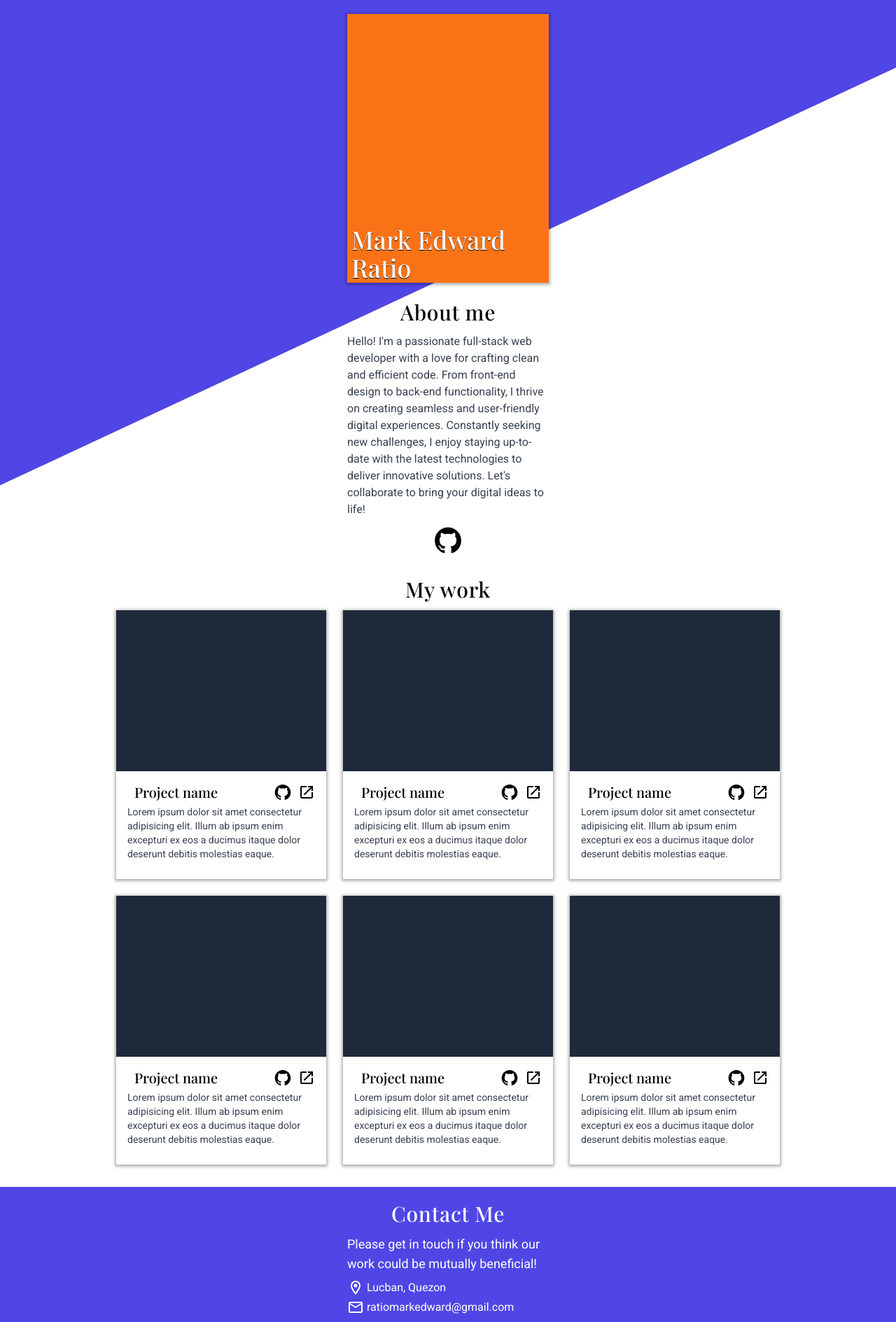
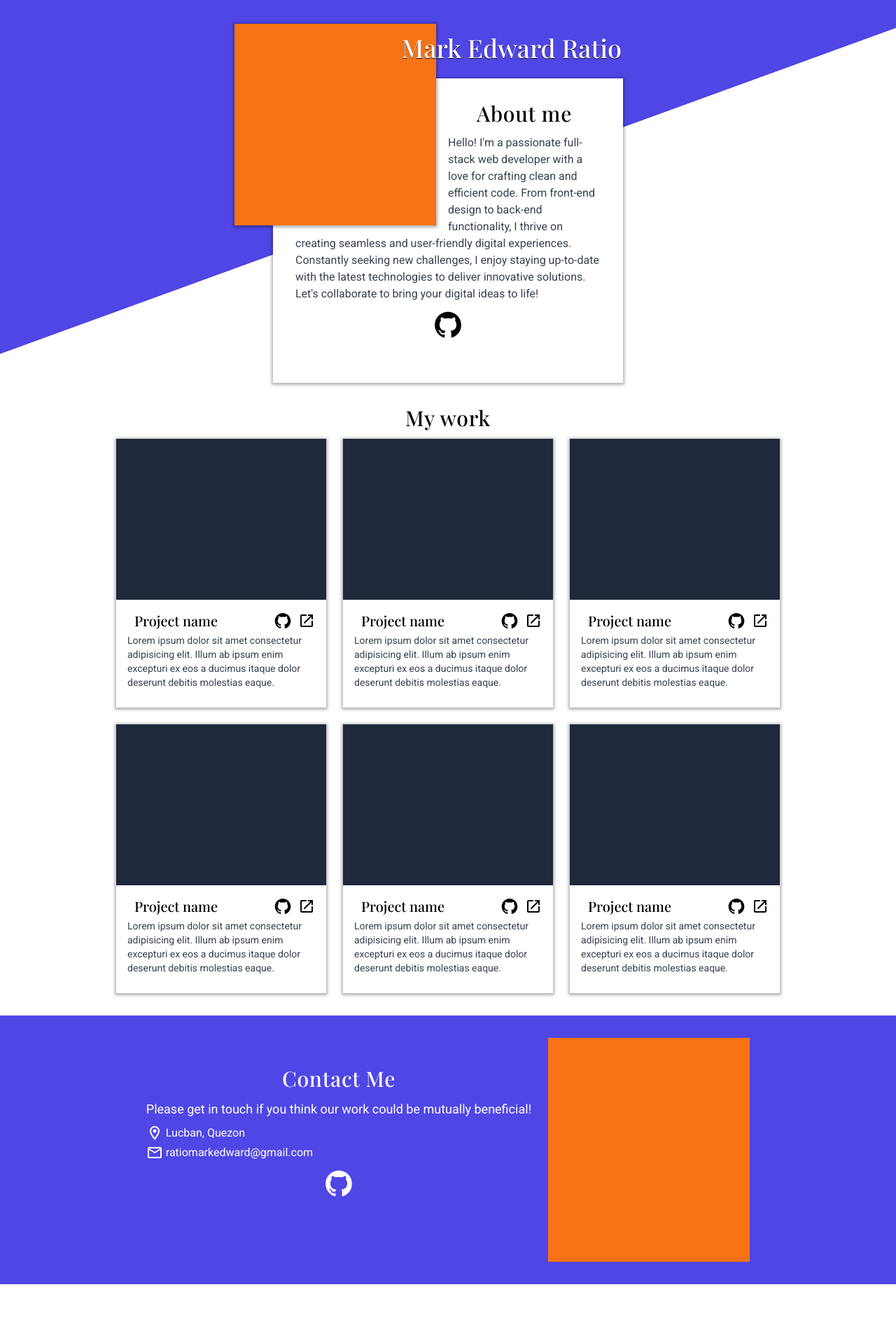
Before and after one commit to MERatio/portfolio, a website built with webpack: page src/index.html in a window 1280 px wide. Shown: the top 1889 px of the page at 70% size. After the commit the page ends 1835 px from the top, so only its background shows below. Built offline with nearby package versions, Linux system fonts and the light colour scheme.

Commit message:
Add inc tablet design, and refactor

```diff
--- a/src/index.html
+++ b/src/index.html
@@ -48,16 +48,21 @@
       </symbol>
     </svg>
     <main>
-      <header class="slant-gradient mb-8 px-5 pt-5">
-        <div class="mx-auto w-72 max-w-full">
-          <div class="main-shadow relative mx-auto mb-6 h-96 bg-orange-500">
+      <header class="slant-gradient mb-8 px-5 pt-5 md:pt-28">
+        <div
+          class="md:main-shadow mx-auto w-72 max-w-full md:relative md:h-[435px] md:w-[500px] md:bg-white md:p-8"
+        >
+          <div
+            class="main-shadow relative mx-auto mb-6 h-[22.5rem] w-64 max-w-full bg-orange-500 md:absolute md:left-[-11%] md:top-[-18%] md:mb-0 md:h-72 md:w-72"
+          >
             <!-- <img src="" alt=""> -->
             <h1
-              class="playfair-display-font text-shadow absolute bottom-0.5 left-1.5 text-4xl text-white"
+              class="playfair-display-font text-shadow absolute bottom-0.5 left-1.5 text-4xl text-white md:bottom-[initial] md:left-[initial] md:right-[-92%] md:top-[5%]"
             >
               Mark Edward Ratio
             </h1>
           </div>
+          <div class="md:float-left md:h-[50%] md:w-[50%]"></div>
           <h2 class="playfair-display-font section-heading">About me</h2>
           <p class="mb-3 text-gray-700">
             Hello! I'm a passionate full-stack web developer with a love for
@@ -348,8 +353,11 @@
         </ul>
       </section>
     </main>
-    <footer class="bg-main p-5 text-white">
-      <div class="mx-auto w-72 max-w-full">
+    <footer class="bg-main p-5 text-white md:py-8">
+      <div
+        class="mx-auto w-72 max-w-full md:flex md:w-auto md:justify-center md:gap-6"
+      >
+        <div class="md:mt-10">
           <h2 class="playfair-display-font section-heading">Contact Me</h2>
           <p class="m-0 mb-2 text-lg">
             Please get in touch if you think our work could be mutually
@@ -367,7 +375,7 @@
             </svg>
             <p>ratiomarkedward@gmail.com</p>
           </div>
-        <ul class="mb-3 flex justify-center">
+          <ul class="mb-3 flex justify-center md:mb-0">
             <li>
               <a
                 href="https://github.com/MERatio"
@@ -381,7 +389,8 @@
               </a>
             </li>
           </ul>
-        <div class="h-72 max-w-full bg-orange-500">
+        </div>
+        <div class="h-80 w-72 max-w-full bg-orange-500">
           <!-- <img src="" alt="My photo"> -->
         </div>
       </div>
--- a/src/style.css
+++ b/src/style.css
@@ -72,3 +72,9 @@
     fill: var(--main-color);
   }
 }
+
+@media (min-width: 768px) {
+  :root {
+    --slant-gradient-deg: 160deg;
+  }
+}
```
Lines whose indentation alone changed are shown as unchanged.
